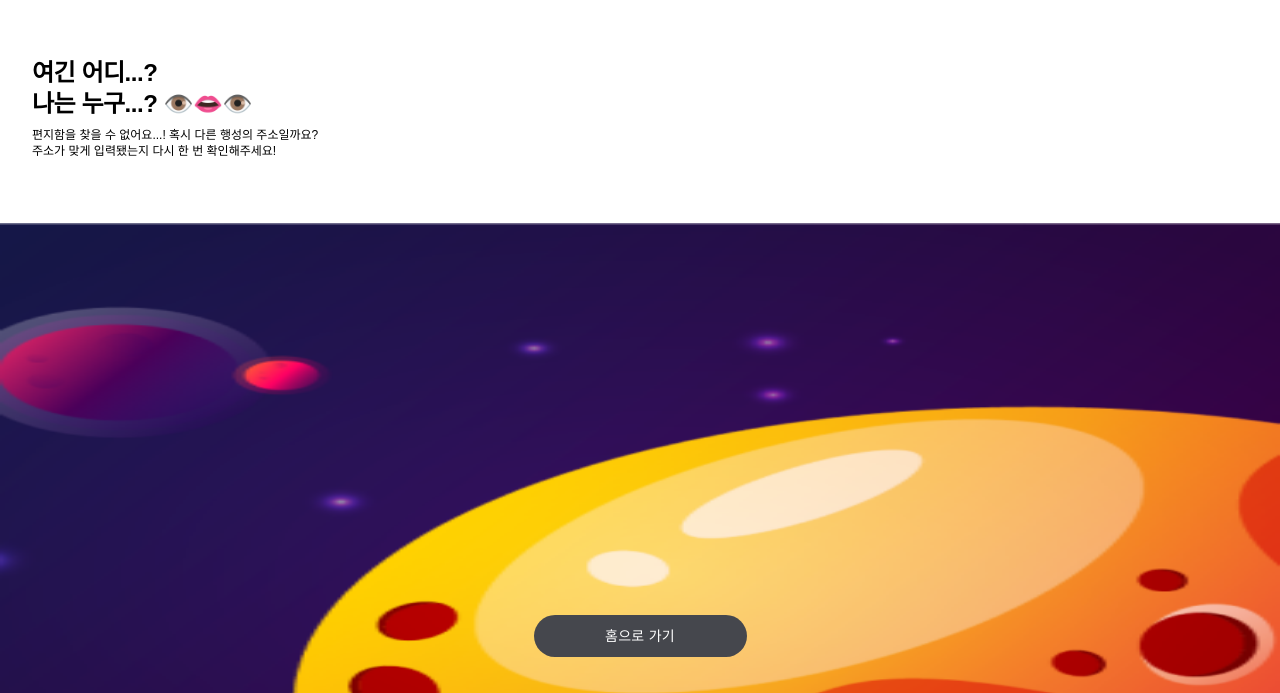
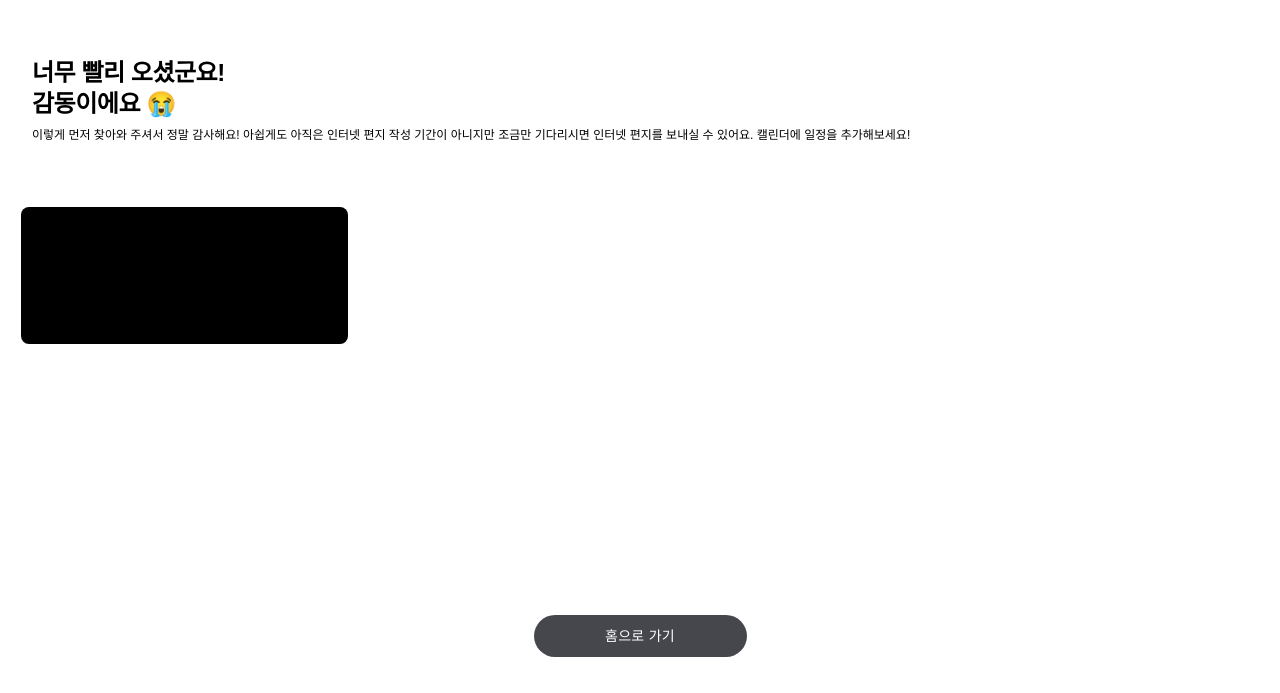
Before and after one commit to zake-dev/rooka-web-front, a Vue app: page /error/to-early-birds in a window 1280 px wide. Before the commit this address led to /error/404. Shown: the part 107-800 px from the top of the page. Built offline with nearby package versions, Linux system fonts and the light colour scheme; no server answers; a web font is replaced by a local one.

Commit message:
#39 - add: 아직 편지를 작성할 수 없을 때 보일 에러페이지 레이아웃

```diff
--- a/src/router/index.js
+++ b/src/router/index.js
@@ -32,9 +32,13 @@ const routes = [
     name: 'RegisterResult',
     component: () => import('../views/register/Result.vue')
 	}, {
-    path: '/error/404',
+    path: '/error/mailbox-not-found',
     name: 'PageNotFound',
     component: () => import('../views/error/PageNotFound.vue')
+  }, {
+    path: '/error/to-early-birds',
+    name: 'WatingForOpen',
+    component: () => import('../views/error/WatingForOpen.vue')
   }, {
     path: '/:pathMatch(.*)*',
     redirect: '/error/404'
--- a/src/store/modules/MailBox.js
+++ b/src/store/modules/MailBox.js
@@ -54,8 +54,11 @@ const module = {
         commit('SET_IS_LOADED', true)
       } catch (e) {
         switch (e.response.status) {
+          case 403:
+            router.push({ name: 'WatingForOpen' })
+            break
           case 404:
-            router.push('/error/404')
+            router.push({ name: 'PageNotFound' })
             break
         }
       }
--- /dev/null
+++ b/src/views/error/WatingForOpen.vue
@@ -0,0 +1,74 @@
+<template>
+	<div class="page-wrapper">
+    <div class="text-content">
+      <p class="font-mobile__semi-title">
+        너무 빨리 오셨군요!<br>
+        감동이에요 😭
+      </p>
+      <p class="font-mobile__content-text mt-2 mb-3">
+        이렇게 먼저 찾아와 주셔서 정말 감사해요! 아쉽게도 아직은 인터넷 편지 작성 기간이 아니지만 조금만 기다리시면 인터넷 편지를 보내실 수 있어요. 캘린더에 일정을 추가해보세요!
+      </p>
+    </div>
+
+    <div style="margin: 0 21px; border-radius: 8px; width: 327px; height: 137px; background-color: black;"></div>
+
+		<div class="action-buttons">
+			<RoundedButton class="button-dark button-lg mb-3"
+					 	   text="홈으로 가기"
+					   	   @click="handleClickGoHome"
+	    	></RoundedButton>
+    </div>
+	</div>
+</template>
+
+<script>
+import { useRouter } from 'vue-router'
+
+import BackgroundPng from '@/assets/images/404-background.png'
+import RoundedButton from '@/components/Button/RoundedButton'
+
+export default {
+  components: {
+    RoundedButton
+  },
+  setup() {
+    /* Router */
+    const router = useRouter()
+
+    /* Event Handler */
+    const handleClickGoHome = () => router.push('/')
+
+    return {
+      /* Assets */
+      BackgroundPng,
+      /* Functions */
+      handleClickGoHome
+    }
+  }
+}
+</script>
+
+<style scoped lang="scss">
+@import '@/scss/_variables.scss';
+
+main {
+  height: 100% !important;
+  overflow: hidden;
+}
+.text-content {
+  margin-top: 116px;
+	padding: 48px 32px;
+}
+.background {
+  height: 100%;
+}
+.action-buttons {
+	position: fixed;
+	bottom: 0;
+	width: 100%;
+	height: 94px;
+	padding: 16px;
+	display: inline-flex;
+	justify-content: center;
+}
+</style>
```
